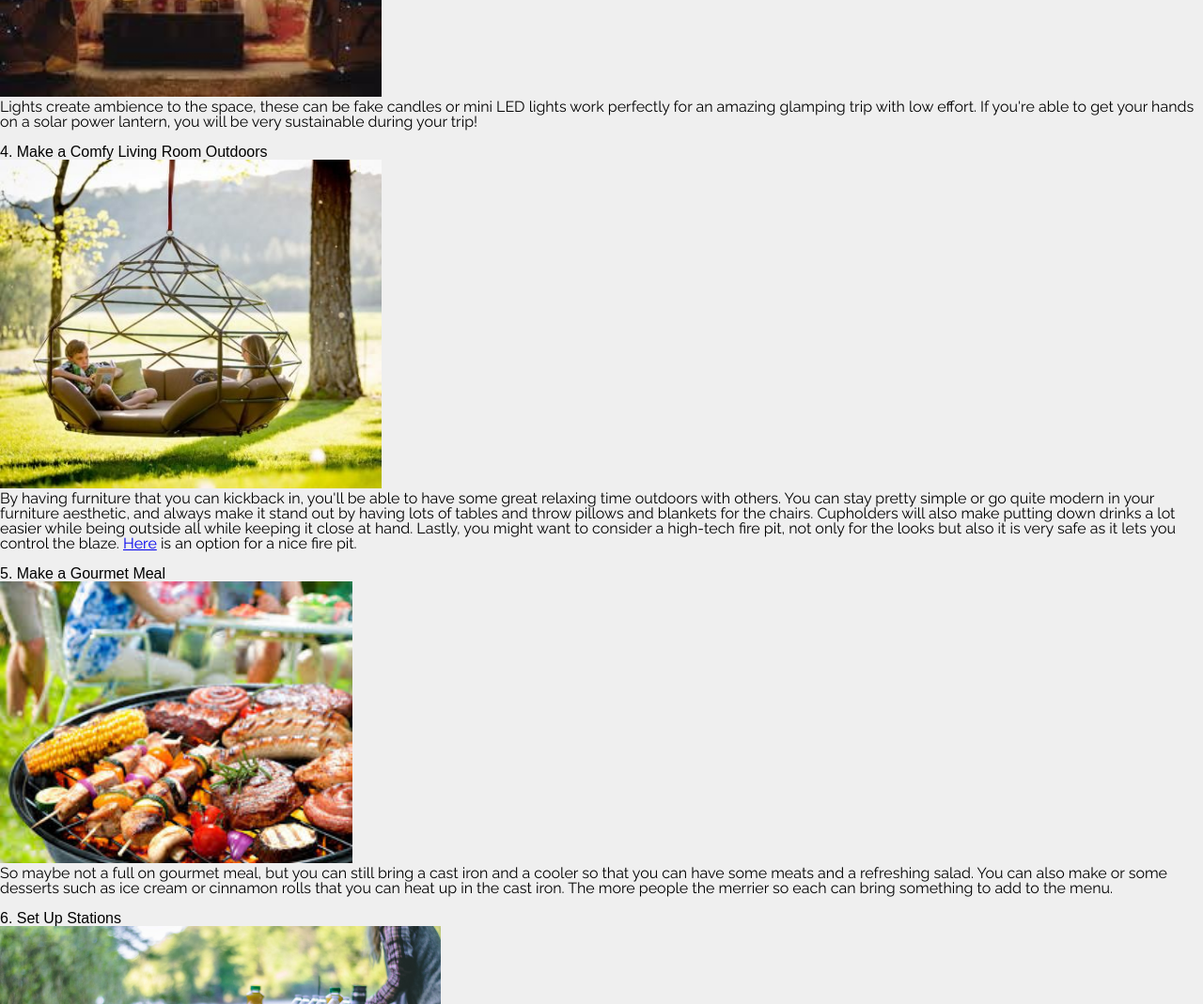
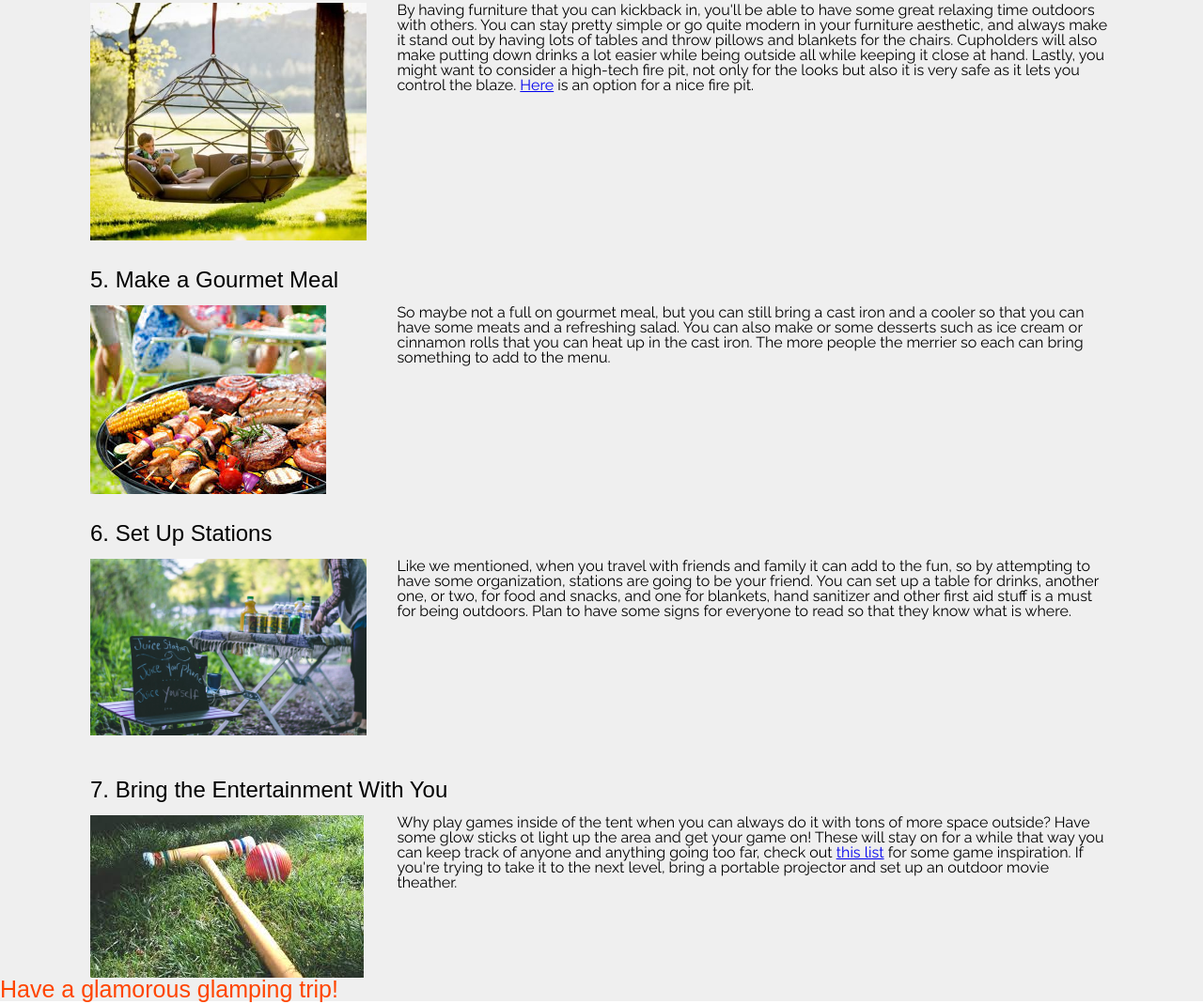
Before and after one commit to isheets/universal-design-site, a plain HTML site: page tips.html in a window 1280 px wide. Shown: the part 965-2034 px from the top of the page at 94% size. Drawn offline with Linux system fonts and the light colour scheme; a web font is replaced by a local one.

Commit message:
added tips grid

```diff
--- a/css/style.css
+++ b/css/style.css
@@ -80,6 +80,7 @@ h2 {
 h3 {
     font-weight: 500;
     font-family: 'Monda', sans-serif;
+    font-size: 1.5em;
 }
 h4 {
     font-weight: 500;
@@ -183,6 +184,29 @@ nav {
     margin-top: 15px;
 }
 
+.tips-container {
+    margin: auto;
+    width: 85%;
+}
+.tip {
+    margin-top: 30px;
+}
+.tip-head {
+
+}
+.tip-grid {
+    margin-top: 15px;
+    width: 100%;
+    display: grid;
+    grid-template-columns: 30% 70%;
+}
+
+.tip-pic {
+    max-width: 90%;
+    max-height: 300px;
+    object-fit: contain;
+}
+
 
 @media (max-width: 750px ){
     header {
--- a/tips.html
+++ b/tips.html
@@ -21,94 +21,125 @@
 
     <main>
 
-        <section>
+        <section class="tips-container">
             <h2>Some Tips for the Perfect Glamping Trip</h2>
-            <article>
-                <h3>1. Bring Some Comfy Bedding</h3>
-                <img src="img/bedding.jpg" alt="Comfy Bedding in Tent" height="270">
-                <p>A luxurious comfy bed is the key to the best glamping in your life. It will make all of your hard day
+            <article class="tip">
+                <h3 class="tip-head">1. Bring Some Comfy Bedding</h3>
+                <div class="tip-grid">
+                    <img class="tip-pic" src="img/bedding.jpg" alt="Comfy Bedding in Tent">
+                    <p>A luxurious comfy bed is the key to the best glamping in your life. It will make all of your hard
+                        day
                         worth it when you lay down on those super soft pillows and warm blankets, though it will make it
                         harder
                         to get out the next morning. For laying down outside, a hammock is an essential part of the
                         experience.
-                </p> <br>
+                    </p>
+                </div>
             </article>
-            <article>
-                <h3>2. Add Touches of Home</h3>
-                <img src="img/hometouches.jpg" alt="crates with blankets and towels at foot of bed" height="200">
+            <article class="tip">
+                <h3 class="tip-head">2. Add Touches of Home</h3>
+                <div class="tip-grid">
+                    <img class="tip-pic" src="img/hometouches.jpg" alt="crates with blankets and towels at foot of bed">
                     <p>By adding some soft rugs around the bed area, some candles and a couple of throw blankets one can
                         make
-                    the tent very cozy and homey and from camp to glamp. You can find great items at flea markets, just
+                        the tent very cozy and homey and from camp to glamp. You can find great items at flea markets,
+                        just
                         don't bring fragile items as you're still in the woods.</p> <br>
+                </div>
             </article>
-            <article>
-                <h3>3. Light Up Your Space</h3>
-                <img src="img/lights.jpg" alt="Lights inside of tent" height="300">
-                <p>Lights create ambience to the space, these can be fake candles or mini LED lights work perfectly for
+            <article class="tip">
+                <h3 class="tip-head">3. Light Up Your Space</h3>
+                <div class="tip-grid">
+                    <img class="tip-pic" src="img/lights.jpg" alt="Lights inside of tent">
+
+                    <p>Lights create ambience to the space, these can be fake candles or mini LED lights work perfectly
+                        for
                         an
-                    amazing glamping trip with low effort. If you're able to get your hands on a solar power lantern,
+                        amazing glamping trip with low effort. If you're able to get your hands on a solar power
+                        lantern,
                         you
-                    will be very sustainable during your trip! </p><br>
+                        will be very sustainable during your trip! </p>
+                </div>
             </article>
-            <article>
-                <h3>4. Make a Comfy Living Room Outdoors</h3>
-                <img src="img/outdoor.jpg" alt="Hanging chair from tree" height="350">
+            <article class="tip">
+                <h3 class="tip-head">4. Make a Comfy Living Room Outdoors</h3>
+                <div class="tip-grid">
+                    <img class="tip-pic" src="img/outdoor.jpg" alt="Hanging chair from tree">
                     <p>By having furniture that you can kickback in, you'll be able to have some great relaxing time
                         outdoors
                         with
-                    others. You can stay pretty simple or go quite modern in your furniture aesthetic, and always make
+                        others. You can stay pretty simple or go quite modern in your furniture aesthetic, and always
+                        make
                         it
                         stand
                         out by having lots of tables and throw pillows and blankets for the chairs. Cupholders will also
                         make
-                    putting down drinks a lot easier while being outside all while keeping it close at hand. Lastly, you
+                        putting down drinks a lot easier while being outside all while keeping it close at hand. Lastly,
+                        you
                         might
-                    want to consider a high-tech fire pit, not only for the looks but also it is very safe as it lets
+                        want to consider a high-tech fire pit, not only for the looks but also it is very safe as it
+                        lets
                         you
                         control the blaze. <a
                             href="https://www.amazon.com/gp/product/B004YE1FWA/ref=as_li_tl?ie=UTF8&tag=str0202-20&camp=1789&creative=9325&linkCode=as2&creativeASIN=B004YE1FWA&linkId=dd29f6e57df5fb570c9f8c0200f88ec8">Here</a>
-                    is an option for a nice fire pit.</p><br>
+                        is an option for a nice fire pit.</p>
+                </div>
             </article>
-            <article>
-                <h3>5. Make a Gourmet Meal</h3>
-                <img src="img/cooking.jpg" alt="Grilling meats and vegetables" height="300">
-                <p>So maybe not a full on gourmet meal, but you can still bring a cast iron and a cooler so that you can
+            <article class="tip">
+                <h3 class="tip-head">5. Make a Gourmet Meal</h3>
+                <div class="tip-grid">
+                    <img class="tip-pic" src="img/cooking.jpg" alt="Grilling meats and vegetables">
+                    <p>So maybe not a full on gourmet meal, but you can still bring a cast iron and a cooler so that you
+                        can
                         have
-                    some meats and a refreshing salad. You can also make or some desserts such as ice cream or cinnamon
+                        some meats and a refreshing salad. You can also make or some desserts such as ice cream or
+                        cinnamon
                         rolls
-                    that you can heat up in the cast iron. The more people the merrier so each can bring something to
+                        that you can heat up in the cast iron. The more people the merrier so each can bring something
+                        to
                         add to
                         the
-                    menu.</p><br>
+                        menu.</p>
+                </div>
             </article>
-            <article>
-                <h3>6. Set Up Stations</h3>
-                <img src="img/stations.jpg" alt="Juice stations" height="300">
-                <p>Like we mentioned, when you travel with friends and family it can add to the fun, so by attempting to
+            <article class="tip">
+                <h3 class="tip-head">6. Set Up Stations</h3>
+                <div class="tip-grid">
+                    <img class="tip-pic" src="img/stations.jpg" alt="Juice stations">
+                    <p>Like we mentioned, when you travel with friends and family it can add to the fun, so by
+                        attempting to
                         have
-                    some organization, stations are going to be your friend. You can set up a table for drinks, another
+                        some organization, stations are going to be your friend. You can set up a table for drinks,
+                        another
                         one,
                         or
-                    two, for food and snacks, and one for blankets, hand sanitizer and other first aid stuff is a must
+                        two, for food and snacks, and one for blankets, hand sanitizer and other first aid stuff is a
+                        must
                         for
                         being
                         outdoors. Plan to have some signs for everyone to read so that they know what is where. </p><br>
+                </div>
             </article>
-            <article>
-                <h3>7. Bring the Entertainment With You</h3>
-                <img src="img/game.jpg" alt="Croquet" height="300">
+            <article class="tip">
+                <h3 class="tip-head">7. Bring the Entertainment With You</h3>
+                <div class="tip-grid">
+                    <img class="tip-pic" src="img/game.jpg" alt="Croquet">
                     <p>Why play games inside of the tent when you can always do it with tons of more space outside? Have
                         some
                         glow
-                    sticks ot light up the area and get your game on! These will stay on for a while that way you can
+                        sticks ot light up the area and get your game on! These will stay on for a while that way you
+                        can
                         keep
                         track
                         of anyone and anything going too far, check out <a
-                        href="https://www.rei.com/blog/camp/10-entertaining-summer-camping-games">this list</a> for some
+                            href="https://www.rei.com/blog/camp/10-entertaining-summer-camping-games">this list</a> for
+                        some
                         game
-                    inspiration. If you're trying to take it to the next level, bring a portable projector and set up an
+                        inspiration. If you're trying to take it to the next level, bring a portable projector and set
+                        up an
                         outdoor
                         movie theather. </p>
+                </div>
             </article>
         </section>
         <section>
```
Lines whose indentation alone changed are shown as unchanged.
